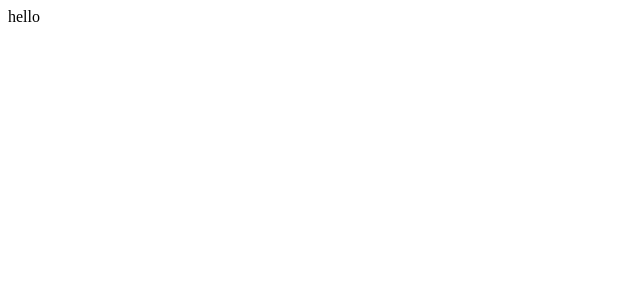
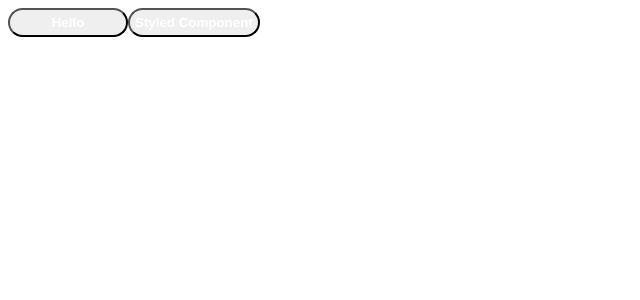
Before and after one commit to azxca1731/styled-components-example, a React (Create React App) app: page / in a window 1280 px wide. Shown: the top 300 px of the page, without its empty margins (0-640 px from the left). Built offline with nearby package versions, Linux system fonts and the light colour scheme.

Commit message:
make styled button

```diff
--- a/package.json
+++ b/package.json
@@ -5,7 +5,8 @@
   "dependencies": {
     "react": "^16.6.3",
     "react-dom": "^16.6.3",
-    "react-scripts": "2.1.1"
+    "react-scripts": "2.1.1",
+    "styled-components": "^4.1.2"
   },
   "scripts": {
     "start": "react-scripts start",
--- a/src/App.js
+++ b/src/App.js
@@ -1,13 +1,28 @@
-import React, { Component } from 'react';
-
+import React, { Component } from "react";
+import styled from "styled-components";
 class App extends Component {
   render() {
     return (
       <div className="App">
-        hello
+        <Button>Hello</Button>
+        <Button>Styled Component</Button>
       </div>
     );
   }
 }
 
+const Button = styled.button`
+  border-radius: 50px;
+  padding: 5px;
+  min-width: 120px;
+  color: white;
+  font-weight: 600;
+  -webkkit-appearance: none;
+  cursor: pointer;
+  &:active,
+  &:focus {
+    outline: none;
+  }
+`;
+
 export default App;
```
Also changed, not shown: 1 other file (tests, documents, lock files or other folders).
